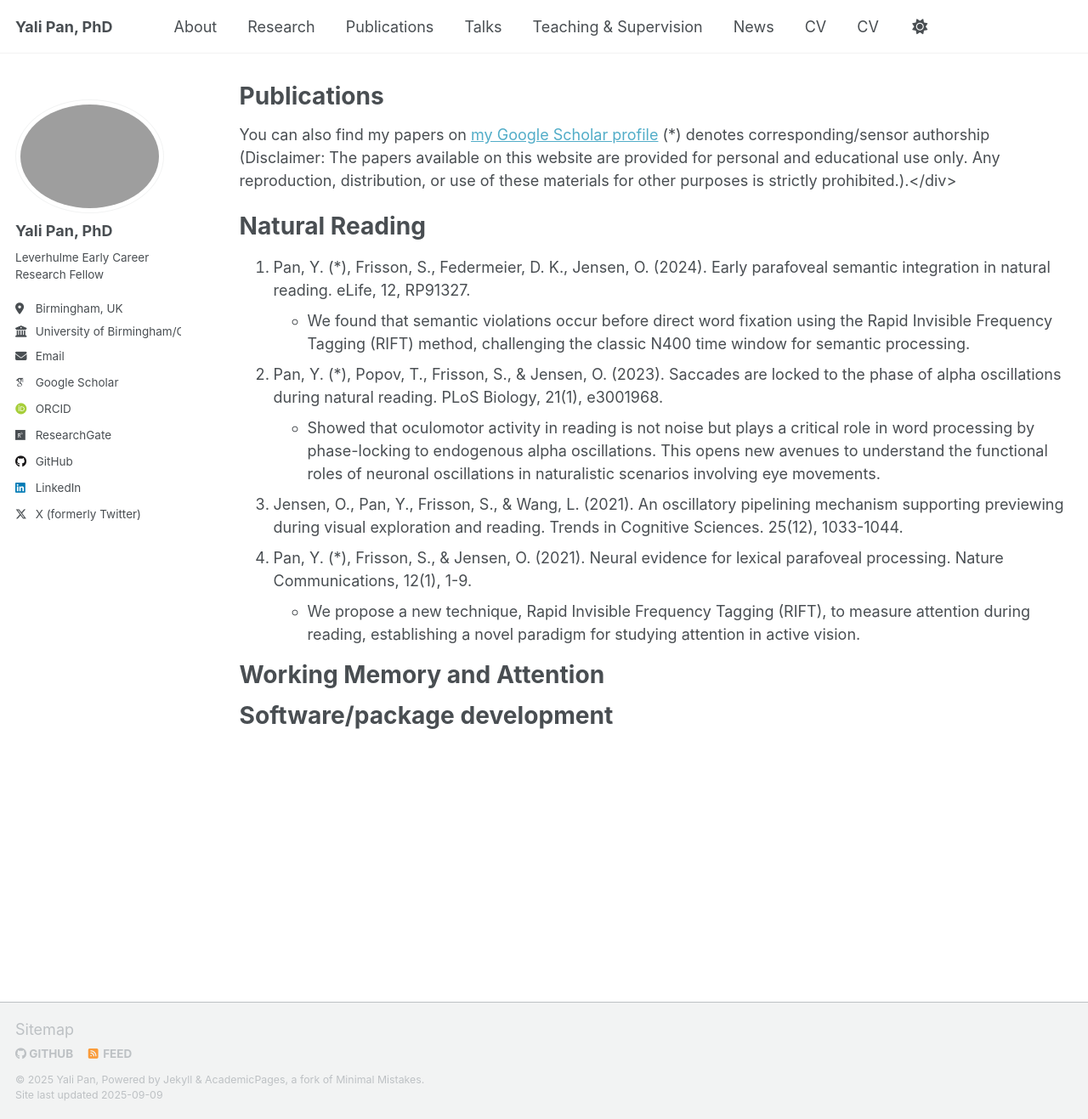
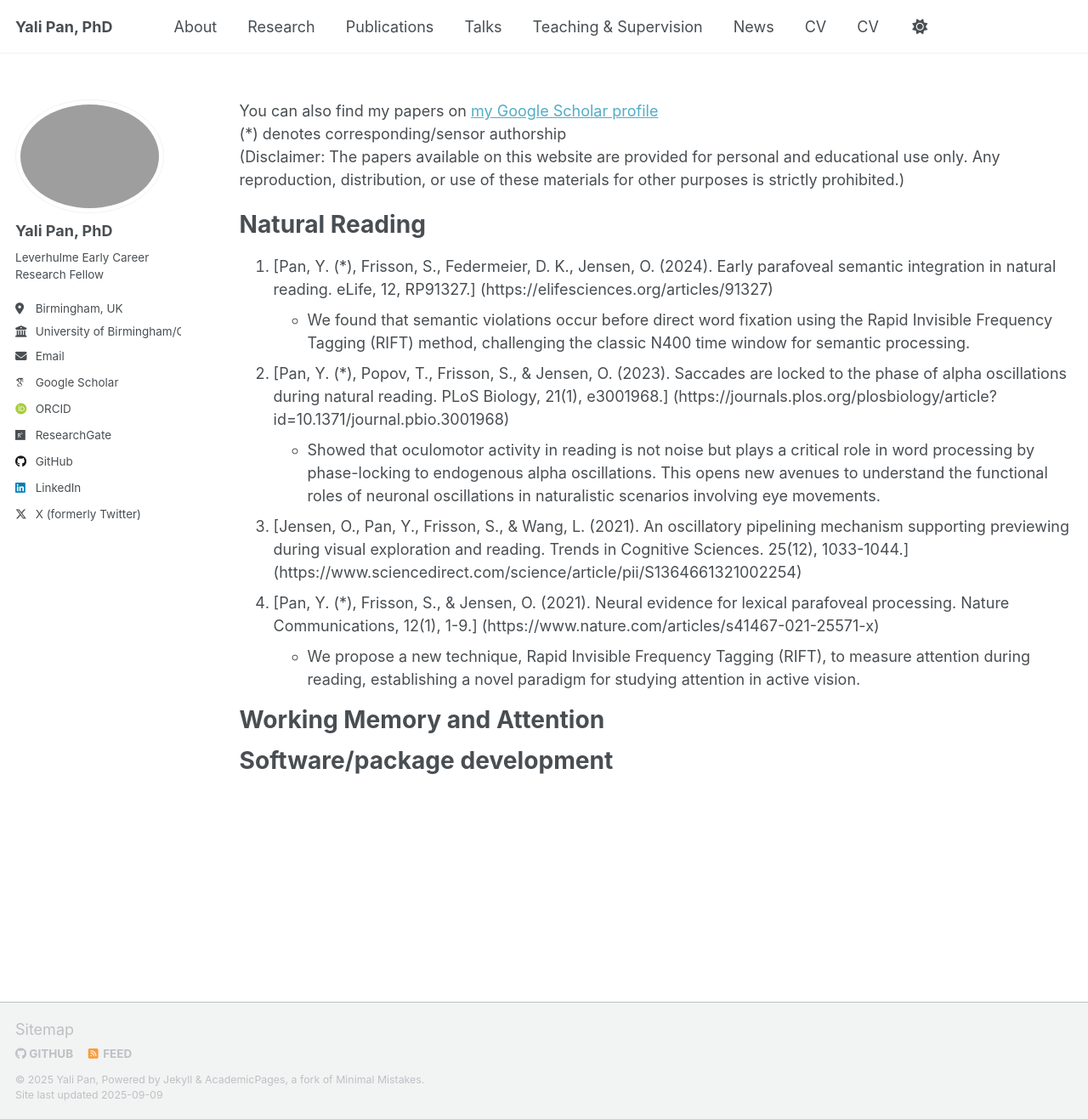
Before and after one commit to yalipan666/yalipan666.github.io, a Jekyll site: the page built from _pages/publications.md, in a window 1280 px wide and 1317 px high. Shown: the whole window at 85% size. Built offline with Jekyll 4.4.1, drawn with Linux system fonts in a browser that asks for light colours; some web fonts are replaced; a script that is not in the unit is left out; part of the change alters nothing that is shown.

Commit message:
Update publications.md

```diff
--- a/_pages/publications.md
+++ b/_pages/publications.md
@@ -1,6 +1,6 @@
 ---
 layout: archive
-title: "Publications"
+title: " "
 permalink: /publications/
 author_profile: true
 ---
@@ -10,17 +10,21 @@ author_profile: true
 
 You can also find my papers on [my Google Scholar profile](https://scholar.google.com/citations?user=UAtOWA4AAAAJ&hl=en)
 (*) denotes corresponding/sensor authorship
-(Disclaimer: The papers available on this website are provided for personal and educational use only. Any reproduction, distribution, or use of these materials for other purposes is strictly prohibited.).</div>
+(Disclaimer: The papers available on this website are provided for personal and educational use only. Any reproduction, distribution, or use of these materials for other purposes is strictly prohibited.)
 
 
 Natural Reading
 ======
-1. Pan, Y. (*), Frisson, S., Federmeier, D. K., Jensen, O. (2024). Early parafoveal semantic integration in natural reading. eLife, 12, RP91327.
+1. [Pan, Y. (*), Frisson, S., Federmeier, D. K., Jensen, O. (2024). Early parafoveal semantic integration in natural reading. eLife, 12, RP91327.]
+   (https://elifesciences.org/articles/91327)
     * We found that semantic violations occur before direct word fixation using the Rapid Invisible Frequency Tagging (RIFT) method, challenging the classic N400 time window for semantic processing.
-1.  Pan, Y. (*), Popov, T., Frisson, S., & Jensen, O. (2023). Saccades are locked to the phase of alpha oscillations during natural reading. PLoS Biology, 21(1), e3001968.
+1.  [Pan, Y. (*), Popov, T., Frisson, S., & Jensen, O. (2023). Saccades are locked to the phase of alpha oscillations during natural reading. PLoS Biology, 21(1), e3001968.]
+   (https://journals.plos.org/plosbiology/article?id=10.1371/journal.pbio.3001968)
     * Showed that oculomotor activity in reading is not noise but plays a critical role in word processing by phase-locking to endogenous alpha oscillations. This opens new avenues to understand the functional roles of neuronal oscillations in naturalistic scenarios involving eye movements.
-1.  Jensen, O., Pan, Y., Frisson, S., & Wang, L. (2021). An oscillatory pipelining mechanism supporting previewing during visual exploration and reading. Trends in Cognitive Sciences. 25(12), 1033-1044.
-1.  Pan, Y. (*), Frisson, S., & Jensen, O. (2021). Neural evidence for lexical parafoveal processing. Nature Communications, 12(1), 1-9.
+1.  [Jensen, O., Pan, Y., Frisson, S., & Wang, L. (2021). An oscillatory pipelining mechanism supporting previewing during visual exploration and reading. Trends in Cognitive Sciences. 25(12), 1033-1044.]
+   (https://www.sciencedirect.com/science/article/pii/S1364661321002254)
+1.  [Pan, Y. (*), Frisson, S., & Jensen, O. (2021). Neural evidence for lexical parafoveal processing. Nature Communications, 12(1), 1-9.]
+   (https://www.nature.com/articles/s41467-021-25571-x)
     * We propose a new technique, Rapid Invisible Frequency Tagging (RIFT), to measure attention during reading, establishing a novel paradigm for studying attention in active vision.
 
 
```
